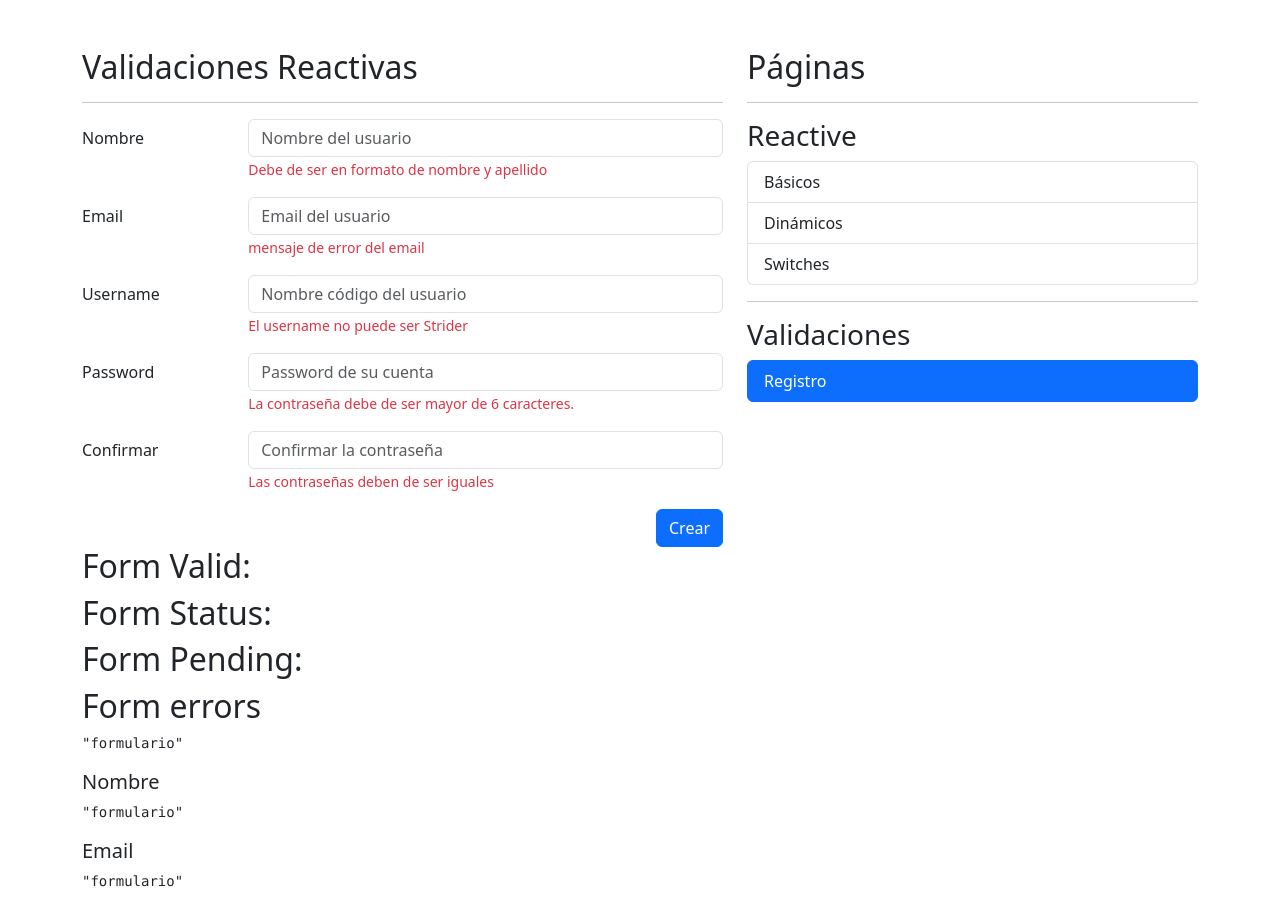
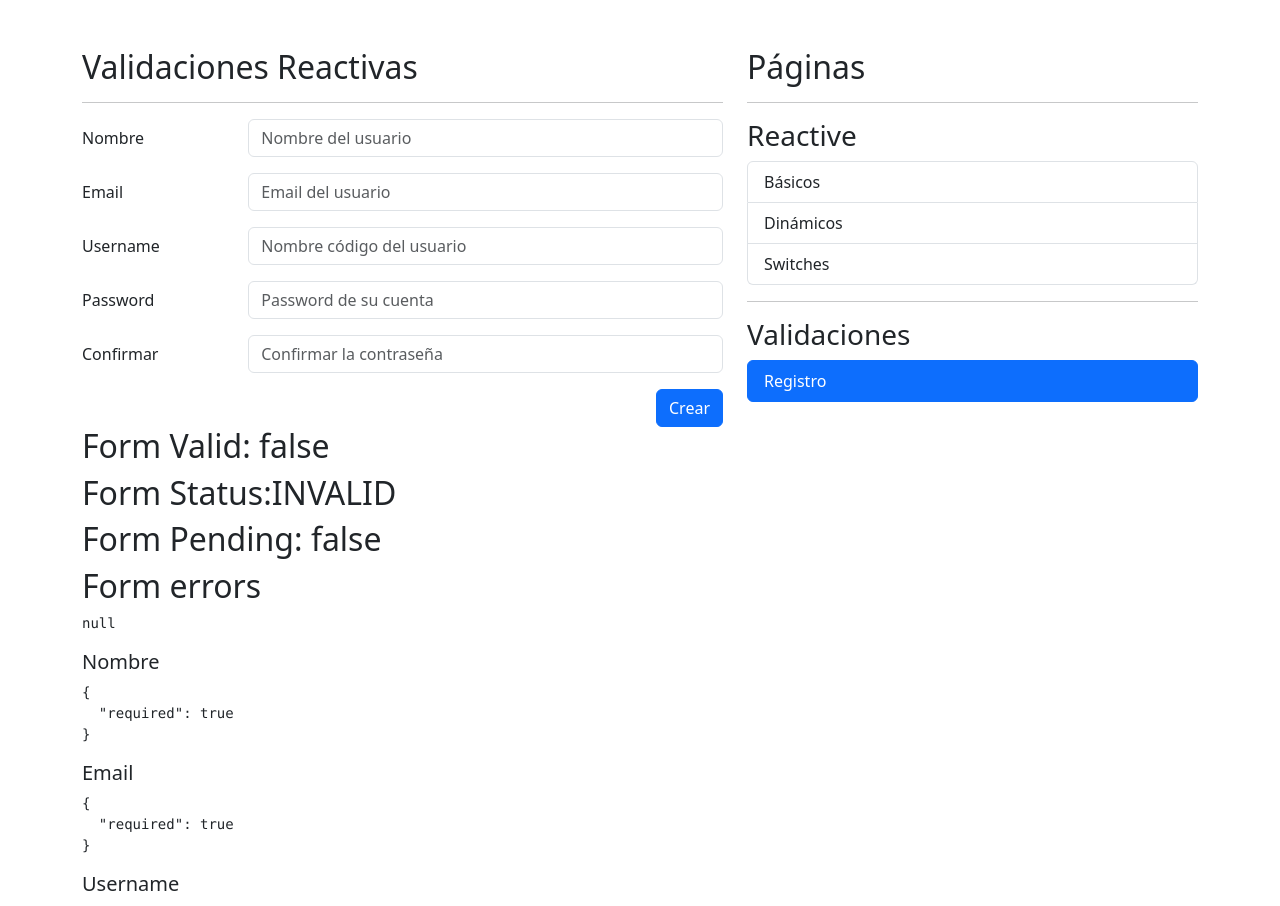
Before and after one commit to marcelaTrujilloToro/reactive-forms-angular, an Angular app: page /auth/sign-up in a window 1280 px wide. Shown: the top 906 px of the page. Built offline with nearby package versions, Linux system fonts and the light colour scheme.

Commit message:
feat:sync and async validators

```diff
--- a/src/app/auth/auth.module.ts
+++ b/src/app/auth/auth.module.ts
@@ -3,9 +3,10 @@
 
 import { AuthRoutingModule } from './auth-routing.module';
 import { RegisterPageComponent } from './pages/register-page/register-page.component';
+import { ReactiveFormsModule } from '@angular/forms';
 
 @NgModule({
   declarations: [RegisterPageComponent],
-  imports: [CommonModule, AuthRoutingModule],
+  imports: [CommonModule, AuthRoutingModule, ReactiveFormsModule],
 })
 export class AuthModule {}
--- a/src/app/auth/pages/register-page/register-page.component.html
+++ b/src/app/auth/pages/register-page/register-page.component.html
@@ -3,7 +3,7 @@
 
 <div class="row">
   <div class="col">
-    <form autocomplete="off">
+    <form autocomplete="off" [formGroup]="myForm" (ngSubmit)="onSubmit()">
       <!-- Nombre -->
       <div class="row mb-3">
         <label class="col-sm-3 col-form-label">Nombre</label>
@@ -12,9 +12,10 @@
             type="text"
             class="form-control"
             placeholder="Nombre del usuario"
+            formControlName="name"
           />
 
-          <span class="form-text text-danger">
+          <span *ngIf="isValidField('name')" class="form-text text-danger">
             Debe de ser en formato de nombre y apellido
           </span>
         </div>
@@ -28,8 +29,9 @@
             type="email"
             class="form-control"
             placeholder="Email del usuario"
+            formControlName="email"
           />
-          <span class="form-text text-danger">
+          <span *ngIf="isValidField('email')" class="form-text text-danger">
             mensaje de error del email
           </span>
         </div>
@@ -43,8 +45,9 @@
             type="text"
             class="form-control"
             placeholder="Nombre código del usuario"
+            formControlName="username"
           />
-          <span class="form-text text-danger">
+          <span *ngIf="isValidField('username')" class="form-text text-danger">
             El username no puede ser Strider
           </span>
         </div>
@@ -58,9 +61,10 @@
             type="password"
             class="form-control"
             placeholder="Password de su cuenta"
+            formControlName="password"
           />
 
-          <span class="form-text text-danger">
+          <span *ngIf="isValidField('password')" class="form-text text-danger">
             La contraseña debe de ser mayor de 6 caracteres.
           </span>
         </div>
@@ -74,9 +78,10 @@
             type="password"
             class="form-control"
             placeholder="Confirmar la contraseña"
+            formControlName="password2"
           />
 
-          <span class="form-text text-danger">
+          <span *ngIf="isValidField('password2')" class="form-text text-danger">
             Las contraseñas deben de ser iguales
           </span>
         </div>
@@ -91,23 +96,23 @@
   </div>
 </div>
 
-<h2>Form Valid:</h2>
-<h2>Form Status:</h2>
-<h2>Form Pending:</h2>
+<h2>Form Valid: {{ myForm.valid }}</h2>
+<h2>Form Status:{{ myForm.status }}</h2>
+<h2>Form Pending: {{ myForm.pending }}</h2>
 <h2>Form errors</h2>
-<pre>{{ "formulario" | json }}</pre>
+<pre>{{ myForm.errors | json }}</pre>
 
 <h5>Nombre</h5>
-<pre>{{ "formulario" | json }}</pre>
+<pre>{{ myForm.controls["name"].errors | json }}</pre>
 
 <h5>Email</h5>
-<pre>{{ "formulario" | json }}</pre>
+<pre>{{ myForm.controls["email"].errors | json }}</pre>
 
 <h5>Username</h5>
-<pre>{{ "formulario" | json }}</pre>
+<pre>{{ myForm.controls["username"].errors | json }}</pre>
 
 <h5>Password</h5>
-<pre>{{ "formulario" | json }}</pre>
+<pre>{{ myForm.value.password | json }}</pre>
 
 <h5>Confirmar</h5>
-<pre>{{ "formulario" | json }}</pre>
+<pre>{{ myForm.controls["password2"].errors | json }}</pre>
--- a/src/app/auth/pages/register-page/register-page.component.ts
+++ b/src/app/auth/pages/register-page/register-page.component.ts
@@ -1,7 +1,59 @@
 import { Component } from '@angular/core';
+import { FormBuilder, FormGroup, Validators } from '@angular/forms';
+import { ValidatorsService } from '../../../shared/services/validator.service';
+import { EmailValidator } from '../../../shared/validators/email-validator.service';
 
 @Component({
   templateUrl: './register-page.component.html',
   styles: ``,
 })
-export class RegisterPageComponent {}
+export class RegisterPageComponent {
+  public myForm: FormGroup = this.fb.group(
+    {
+      name: [
+        '',
+        [
+          Validators.required,
+          Validators.pattern(this.validatorService.firstNameAndLastnamePattern),
+        ],
+      ],
+      email: [
+        '',
+        //sincronos
+        [
+          Validators.required,
+          Validators.pattern(this.validatorService.emailPattern),
+        ],
+        //asincronos
+        // [new EmailValidator()],
+        [this.emailValitador],
+      ],
+      username: [
+        '',
+        [Validators.required, this.validatorService.cantBeStrider],
+      ],
+      password: ['', [Validators.required, Validators.minLength(6)]],
+      password2: ['', [Validators.required]],
+    },
+    {
+      //? aca estan todos los campos del formualrio
+      validators: [
+        this.validatorService.isFieldOneEqualFieldTwo('password', 'password2'),
+      ],
+    }
+  );
+
+  constructor(
+    private fb: FormBuilder,
+    private validatorService: ValidatorsService,
+    private emailValitador: EmailValidator
+  ) {}
+
+  isValidField(field: string) {
+    return this.validatorService.isValidField(this.myForm, field);
+  }
+
+  onSubmit() {
+    this.myForm.markAllAsTouched();
+  }
+}
--- /dev/null
+++ b/src/app/shared/services/validator.service.ts
@@ -0,0 +1,44 @@
+import { Injectable } from '@angular/core';
+import {
+  AbstractControl,
+  FormControl,
+  FormGroup,
+  ValidationErrors,
+} from '@angular/forms';
+
+@Injectable({ providedIn: 'root' })
+export class ValidatorsService {
+  public firstNameAndLastnamePattern: string = '([a-zA-Z]+) ([a-zA-Z]+)';
+  public emailPattern: string = '^[a-z0-9._%+-]+@[a-z0-9.-]+\\.[a-z]{2,4}$';
+
+  public cantBeStrider = (control: FormControl): ValidationErrors | null => {
+    const value: string = control.value.trim().toLowerCase();
+
+    if (value === 'strider') {
+      return {
+        noStrider: true,
+      };
+    }
+
+    return null;
+  };
+
+  public isValidField(form: FormGroup, field: string): boolean | null {
+    return form.controls[field].errors && form.controls[field].touched;
+  }
+
+  public isFieldOneEqualFieldTwo(field1: string, field2: string) {
+    return (formGroup: AbstractControl): ValidationErrors | null => {
+      const fieldValue1 = formGroup.get(field1)?.value;
+      const fieldValue2 = formGroup.get(field2)?.value;
+
+      if (fieldValue1 !== fieldValue2) {
+        formGroup.get(field2)?.setErrors({ notEqual: true });
+
+        return { notEqual: true };
+      }
+      formGroup.get(field2)?.setErrors(null);
+      return null;
+    };
+  }
+}
--- /dev/null
+++ b/src/app/shared/validators/email-validator.service.ts
@@ -0,0 +1,38 @@
+import { Injectable } from '@angular/core';
+import {
+  AbstractControl,
+  AsyncValidator,
+  ValidationErrors,
+} from '@angular/forms';
+import { Observable, delay, of } from 'rxjs';
+
+// pone el formulario en un estado pendiente mientras se realizan todas las validaciones correspondientes
+@Injectable({ providedIn: 'root' })
+export class EmailValidator implements AsyncValidator {
+  validate(control: AbstractControl): Observable<ValidationErrors | null> {
+    const email = control.value;
+
+    const httpCallObservable = new Observable<ValidationErrors | null>(
+      (subscriber) => {
+        console.log({ email });
+
+        if (email === 'test@test.com') {
+          subscriber.next({ emailTaken: true });
+          subscriber.complete();
+        }
+
+        subscriber.next(null);
+        subscriber.complete();
+      }
+    ).pipe(delay(2000));
+
+    return httpCallObservable;
+  }
+
+  //?documentacion
+  // validate(control: AbstractControl): Observable<ValidationErrors | null> {
+  //   const email = control.value;
+  //   console.log({ email });
+  //   return of({ emailTaken: true }).pipe(delay(2000));
+  // }
+}
--- /dev/null
+++ b/src/app/shared/validators/email-validator.ts
@@ -0,0 +1,18 @@
+import { FormControl, ValidationErrors } from '@angular/forms';
+
+export const firstNameAndLastnamePattern: string = '([a-zA-Z]+) ([a-zA-Z]+)';
+export const emailPattern: string = '^[a-z0-9._%+-]+@[a-z0-9.-]+\\.[a-z]{2,4}$';
+
+export const cantBeStrider = (
+  control: FormControl
+): ValidationErrors | null => {
+  const value: string = control.value.trim().toLowerCase();
+
+  if (value === 'strider') {
+    return {
+      noStrider: true,
+    };
+  }
+
+  return null;
+};
```
